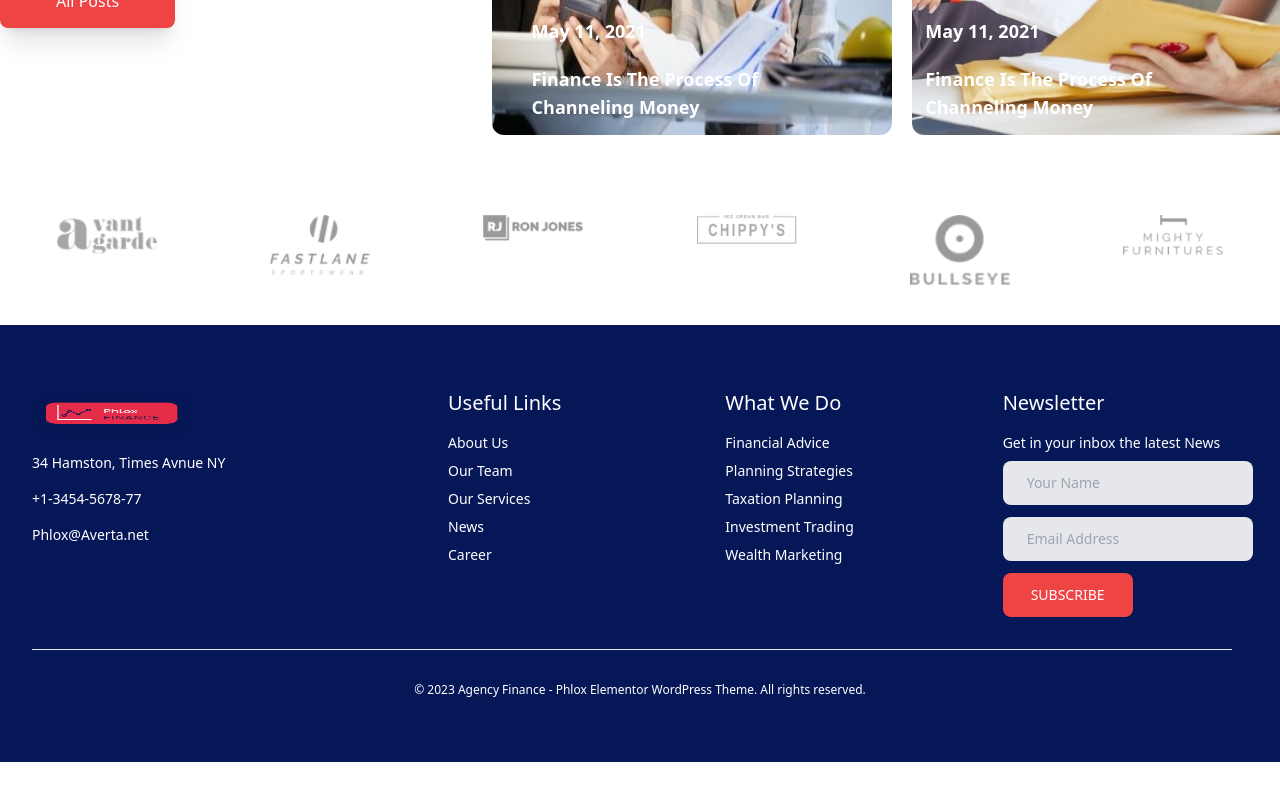
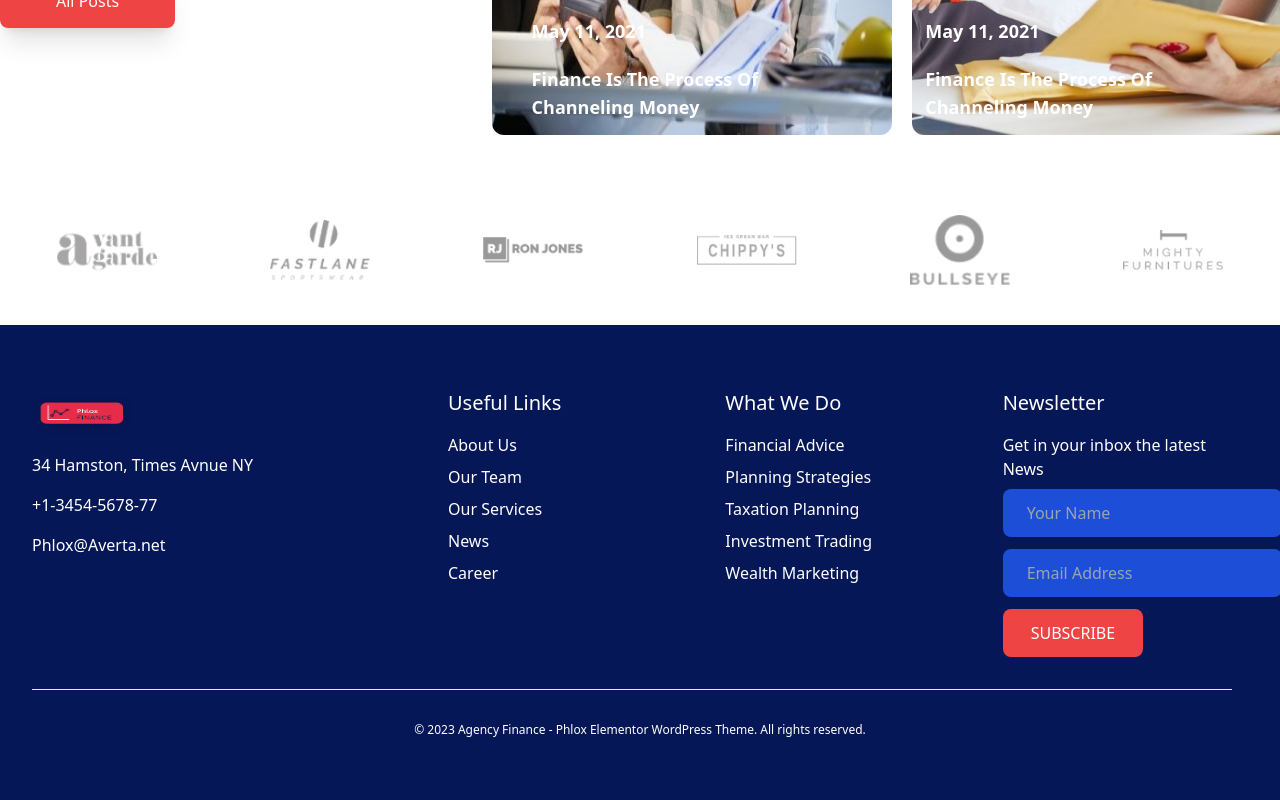
Before and after one commit to developer-abdulali/Phlox, a Next.js app: page / in a window 1280 px wide. Shown: the part 4563-5363 px from the top of the page. Before the commit the page ends 5325 px from the top, so only its background shows below. Built offline with nearby package versions, Linux system fonts and the light colour scheme.

Commit message:
added changes

```diff
--- a/components/Companies/Companies.jsx
+++ b/components/Companies/Companies.jsx
@@ -4,7 +4,7 @@ import Image from "next/image"
 
 const Companies = () => {
   return (
-    <section className="flex justify-around max-w-screen-2xl mx-auto mt-20">
+    <section className="flex justify-around items-center max-w-screen-2xl mx-auto mt-20">
         <div className="">
             <Link href="/">
                 <Image src="/images/avent.png" alt="Avent" width={100} height={100}/>
--- a/components/Footer/Footer.jsx
+++ b/components/Footer/Footer.jsx
@@ -1,5 +1,7 @@
 import React from "react";
 import Link from "next/link";
+
+import Image from "next/image";
 
 export default function Footer() {
   return (
@@ -8,25 +10,28 @@ export default function Footer() {
         <div className="max-w-screen-xl px-4 py-16 mx-auto sm:px-6 lg:px-8">
           <div className="grid grid-cols-1 gap-8 lg:grid-cols-3 ">
             <div className="text-white">
-              <img
-                src="/images/companyLogo.png"
-                className="mr-5 h-60 sm:h-12 w-40 rounded-full"
+              <Image
+                src="/images/companyLogo.png" width={100} height={300}
+                className="sm:h-12 rounded-full h-60"
                 alt="logo"
               />
-              <p className="max-w-xs mt-4 text-sm text-white">
+              <p className="max-w-xs mt-4 text-md text-white">
                 34 Hamston, Times Avnue NY
               </p>
-              <p className="max-w-xs mt-4 text-sm text-white">
+              <p className="max-w-xs mt-4 text-md text-white">
                 +1-3454-5678-77
               </p>
-              <p className="max-w-xs mt-4 text-sm text-white">
-                Phlox@Averta.net
+
+
+              <p className="max-w-xs mt-4 text-md text-white">
+               Phlox@Averta.net
               </p>
+
             </div>
             <div className="grid grid-cols-1 gap-8 lg:col-span-2 sm:grid-cols-2 lg:grid-cols-3">
               <div>
                 <p className="font-medium text-xl">Useful Links</p>
-                <nav className="flex flex-col mt-4 space-y-2 text-sm text-white">
+                <nav className="flex flex-col mt-4 space-y-2 text-md text-white">
                   <Link className="hover:text-red-500 duration-300" href="/">
                     About Us
                   </Link>
@@ -46,8 +51,8 @@ export default function Footer() {
               </div>
               <div>
                 <p className="font-medium text-xl">What We Do</p>
-                <nav className="flex flex-col mt-4 space-y-2 text-sm text-white">
-                  <Link className="hover:opacity-75" href="">
+                <nav className="flex flex-col mt-4 space-y-2 text-md text-white">
+                  <Link className="hover:text-red-500 duration-300" href="">
                     Financial Advice
                   </Link>
                   <Link className="hover:text-red-500 duration-300" href="/">
@@ -66,22 +71,22 @@ export default function Footer() {
               </div>
               <div>
                 <p className="font-medium text-xl">Newsletter</p>
-                <div className="flex flex-col mt-4 space-y-2 text-sm text-white">
-                  <a className="hover:opacity-75" href="">
+                <div className="flex flex-col mt-4 space-y-2 text-md text-white">
+                  <p>
                     Get in your inbox the latest News
-                  </a>
+                  </p>
                   <div className="space-y-3">
                     <input
                       type="text"
                       placeholder="Your Name"
-                      className="bg-gray-200 py-3 rounded-lg p-6"
+                      className="bg-blue-700 py-3 rounded-lg p-6"
                     />
                     <input
                       type="text"
                       placeholder="Email Address"
-                      className="bg-gray-200 py-3 rounded-lg p-6"
+                      className="py-3 rounded-lg p-6 bg-blue-700"
                     />
-                    <button className="bg-red-500 text-white py-3 rounded-lg p-7">
+                    <button className="bg-red-500 text-white py-3 rounded-lg p-7 hover:bg-white hover:text-red-500 duration-300">
                       SUBSCRIBE
                     </button>
                   </div>
```
